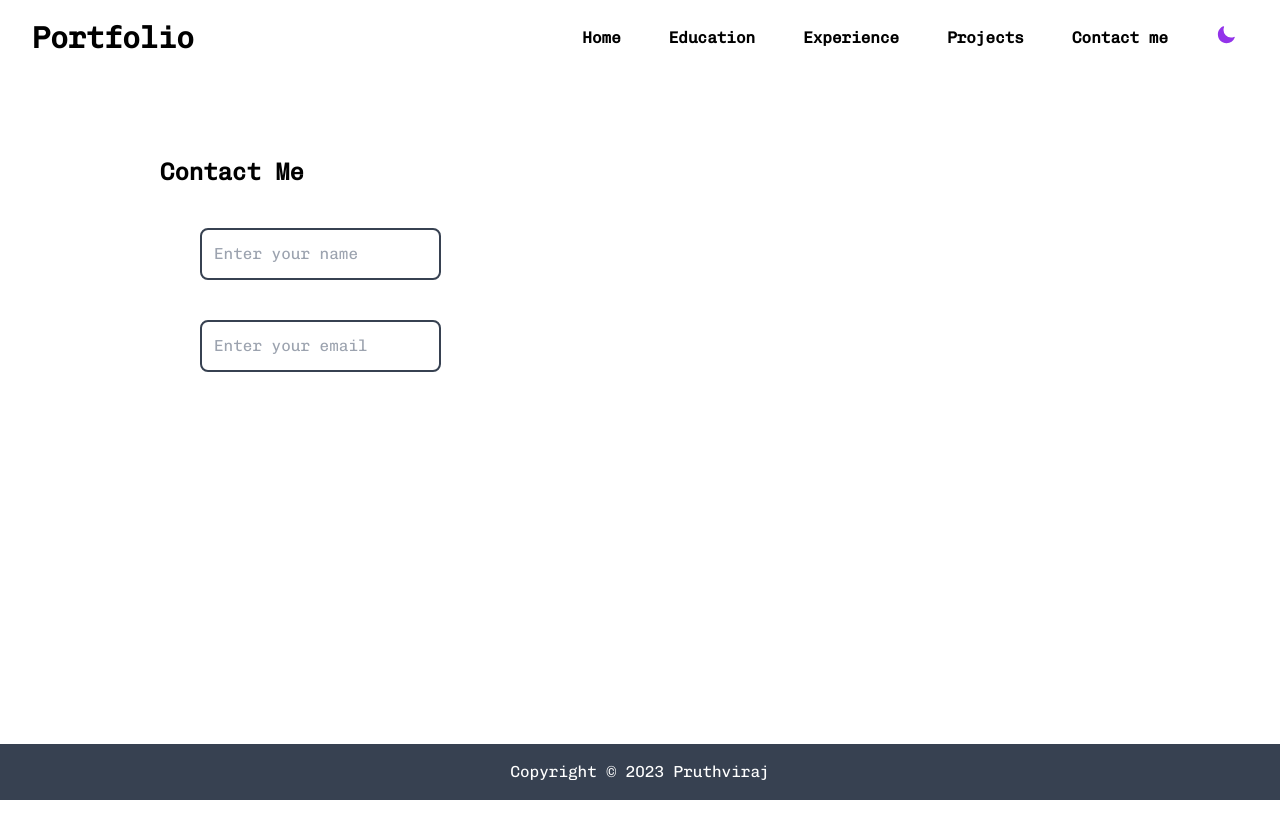
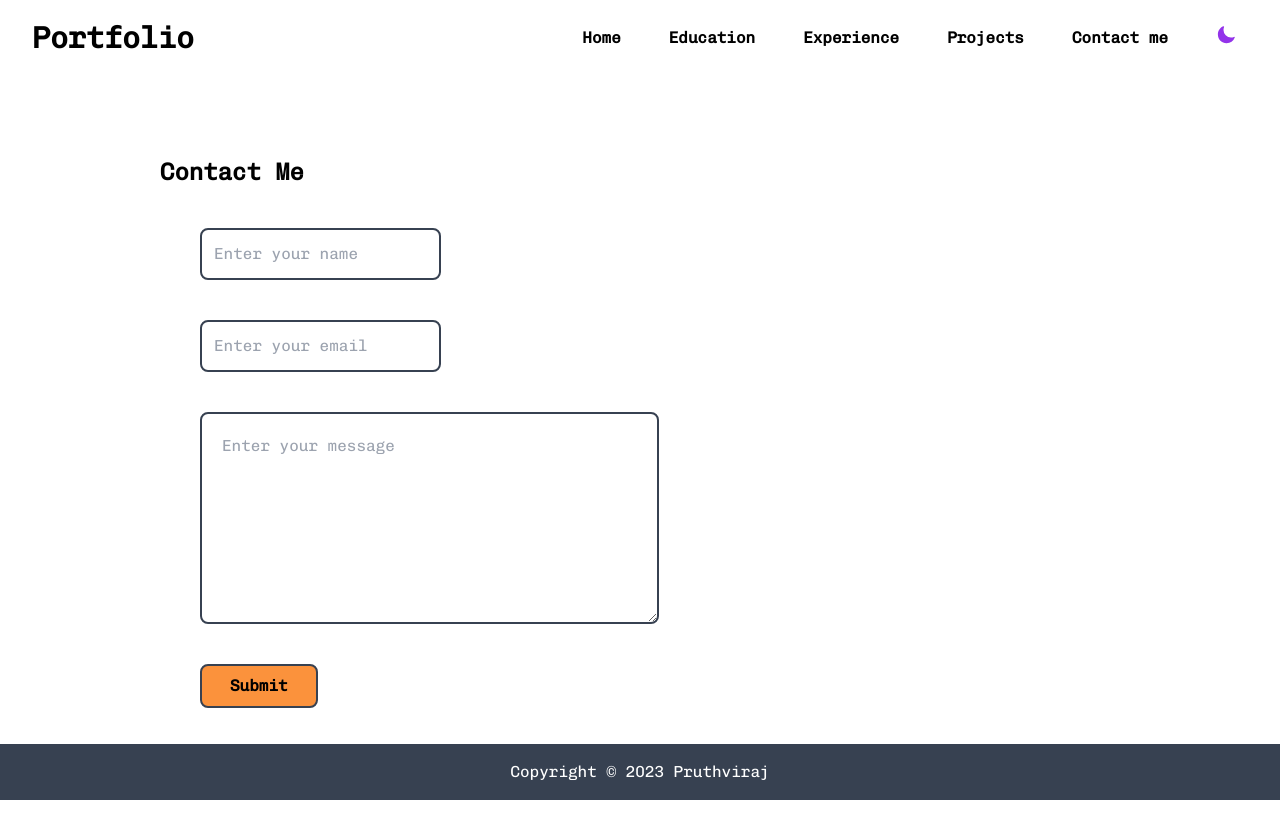
Before and after one commit to Pruthviraj49/Portfolio_Site, a Next.js app: page /contact in a window 1280 px wide. Shown: the top 838 px of the page. Built offline with nearby package versions, Linux system fonts and the light colour scheme.

Commit message:
Contact page added

```diff
--- /dev/null
+++ b/components/Contact.jsx
@@ -0,0 +1,49 @@
+
+import { useState } from "react"
+import emailjs from "emailjs-com"
+const Contact = () => {
+    const [values, setValues] = useState({
+        name: "",
+        email: "",
+        message: ""
+    });
+
+    const handleSubmit = async e => {
+
+        e.preventDefault();
+
+        emailjs.sendForm("service_dnz8w4o", "template_r1xw9ey", e.target, "UgQ-r5k9xC8n14J0z").then(res => {
+            alert('Email Sent');
+        }).catch(err => console.log(err));
+
+
+    }
+    const onchange = (e) => {
+        setValues((prev) => ({ ...prev, [e.target.name]: e.target.value }))
+    }
+    return (
+        <div className="font-chivoMono p-20 md:px-40 sm:px-16 px-10 w-full h-screen">
+
+            <h1 className="text-lg sm:text-xl md:text-2xl font-bold">Contact Me</h1>
+            <form onSubmit={handleSubmit}>
+                <div className="flex justify-start p-10">
+                    <input type="text" name="name" value={values.name} onChange={onchange} className="input w-auto p-3 border-2 border-gray-700 rounded-lg" placeholder="Enter your name" />
+                </div>
+                <div className="flex justify-start px-10">
+                    <input type="text" name="email" value={values.email} onChange={onchange} className="input  w-auto p-3 border-2 border-gray-700 rounded-lg" placeholder="Enter your email" pattern="[a-z0-9._%+-]+@[a-z0-9.-]+\.[a-z]{2,}$" />
+                </div>
+                <div className="flex justify-start px-10 py-10 ">
+                    < textarea value={values.message} onChange={onchange} className="border-2 border-gray-700 rounded-lg p-5" name="message" id="" cols={40} rows={7} placeholder="Enter your message"></textarea>
+                </div>
+                <div className="flex justify-start px-10">
+                    <button className="border-2 border-gray-700 rounded-lg py-2 px-7 bg-orange-400 font-semibold active:bg-orange-500">
+                        Submit
+                    </button>
+                </div>
+
+            </form>
+
+        </div>
+    )
+}
+export default Contact
--- a/components/Education.jsx
+++ b/components/Education.jsx
@@ -32,10 +32,10 @@ const Education = () => {
             <table className="shadow-lg bg-gray-500 sm:mx-20 ">
                 <thead>
                     <tr className='border-2'>
-                        <th className='border-2 bg-orange-300 text-left px-2 py-2 text-lg sm:text-xl'>College Name </th>
-                        <th className='border-2 bg-orange-300 text-left px-2 py-2 text-lg sm:text-xl'>Degree</th>
-                        <th className='border-2 bg-orange-300 text-left px-2 py-2 text-lg sm:text-xl'>Year</th>
-                        <th className='border-2 bg-orange-300 text-left px-2 py-2 text-lg sm:text-xl'>Marks</th>
+                        <th className='border-2 bg-orange-400 text-left px-2 py-2 text-lg sm:text-xl'>College Name </th>
+                        <th className='border-2 bg-orange-400 text-left px-2 py-2 text-lg sm:text-xl'>Degree</th>
+                        <th className='border-2 bg-orange-400 text-left px-2 py-2 text-lg sm:text-xl'>Year</th>
+                        <th className='border-2 bg-orange-400 text-left px-2 py-2 text-lg sm:text-xl'>Marks</th>
                     </tr>
                 </thead>
                 <tbody>
--- a/pages/api/hello.js
+++ /dev/null
@@ -1,5 +0,0 @@
-// Next.js API route support: https://nextjs.org/docs/api-routes/introduction
-
-export default function handler(req, res) {
-  res.status(200).json({ name: 'John Doe' })
-}
--- a/pages/contact/index.js
+++ b/pages/contact/index.js
@@ -1,19 +1,16 @@
-const Contact = () => {
+import Contact from '../../components/Contact';
+import React from 'react';
+
+
+const Contact_Details = () => {
     return (
-        <div className="font-chivoMono p-20 md:px-40 sm:px-16 px-10 w-full h-screen">
+        <section >
 
-            <h1 className="text-lg sm:text-xl md:text-2xl font-bold">Contact Me</h1>
-            <form>
-                <div className="flex justify-start p-10">
-                    <input type="text" name="name" className="input w-auto p-3 border-2 border-gray-700 rounded-lg" placeholder="Enter your name" />
-                </div>
-                <div className="flex justify-start px-10">
-                    <input type="text" name="email" className="input  w-auto p-3 border-2 border-gray-700 rounded-lg" placeholder="Enter your email" />
-                </div>
+            <Contact />
 
-            </form>
+        </section>
 
-        </div>
-    )
-}
-export default Contact
+    );
+};
+
+export default Contact_Details;
--- a/pages/index.js
+++ b/pages/index.js
@@ -2,7 +2,7 @@ import Head from 'next/head'
 import Image from 'next/image'
 import { Inter } from '@next/font/google'
 import pruthvi from '../public/pruthviraj.png'
-import { AiFillTwitterCircle, AiFillLinkedin, AiFillGithub, AiFillFacebook } from 'react-icons/ai'
+import { AiFillTwitterCircle, AiFillLinkedin, AiFillGithub, AiFillFacebook, AiFillInstagram } from 'react-icons/ai'
 import Typewriter from 'typewriter-effect';
 
 const inter = Inter({ subsets: ['latin'] })
@@ -26,7 +26,7 @@ export default function Home() {
         </div>
 
         <div className='text-center p-10'>
-          <h2 className='sm:text-4xl md:text-5xl text-3xl py-3 text-teal-500 font-medium font-chivoMono'>Pruthviraj Suryawanshi</h2>
+          <h2 className='sm:text-4xl md:text-5xl text-3xl py-3 text-teal-500 font-semibold font-chivoMono'>Pruthviraj Suryawanshi</h2>
           <div className='inline-flex'>
             <h3 className='sm:text-3xl md:text-4xl text-xl py-3 font-bold font-chivoMono'>I'm a</h3>
             <h3 className='sm:text-3xl md:text-4xl text-lg py-3 px-2 font-bold font-chivoMono text-red-600'>
@@ -47,12 +47,16 @@ export default function Home() {
 
         </div>
 
-        <div className='flex text-4xl justify-center gap-7 py-5 text-gray-700'>
-          <AiFillLinkedin />
-          <AiFillFacebook />
-          <AiFillGithub />
-          <AiFillTwitterCircle />
+        <div className='flex text-4xl justify-center gap-7 py-5 text-gray-700 '>
+          <div> <a href='https://www.linkedin.com/in/pruthviraj-suryawanshi-9628b4205/'><AiFillLinkedin className='cursor-pointer' id='linkedin' /></a></div>
+          <div> <a href='https://www.facebook.com/pruthviraj.suryawanshi.566/'><AiFillFacebook className='cursor-pointer' id='facebook' /></a></div>
+          <div> <a href='https://github.com/Pruthviraj49'> <AiFillGithub className='cursor-pointer' id='github' /></a></div>
+          <div> <a href='https://twitter.com/Pruthvi_raj49'><AiFillTwitterCircle className='cursor-pointer' id='twitter' /></a></div>
+          <div> <a href='https://www.instagram.com/pruthvi_raj49/'><AiFillInstagram className='cursor-pointer' id='linkedin' /></a></div>
+
+
         </div>
+
 
       </main>
     </div >
```
Also changed, not shown: package.json (+10 -6 lines), 2 other files (tests, documents, lock files or other folders).
